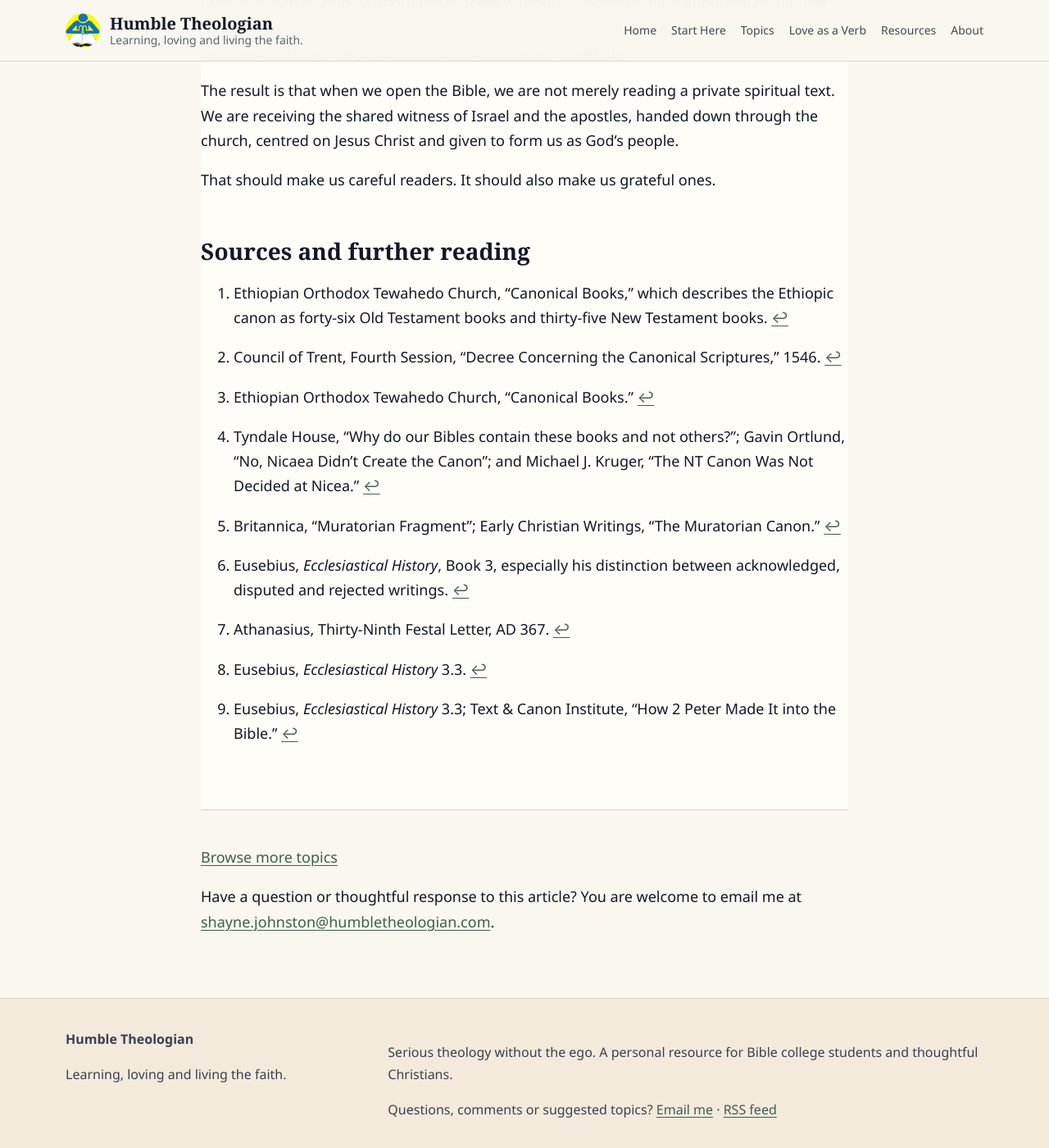
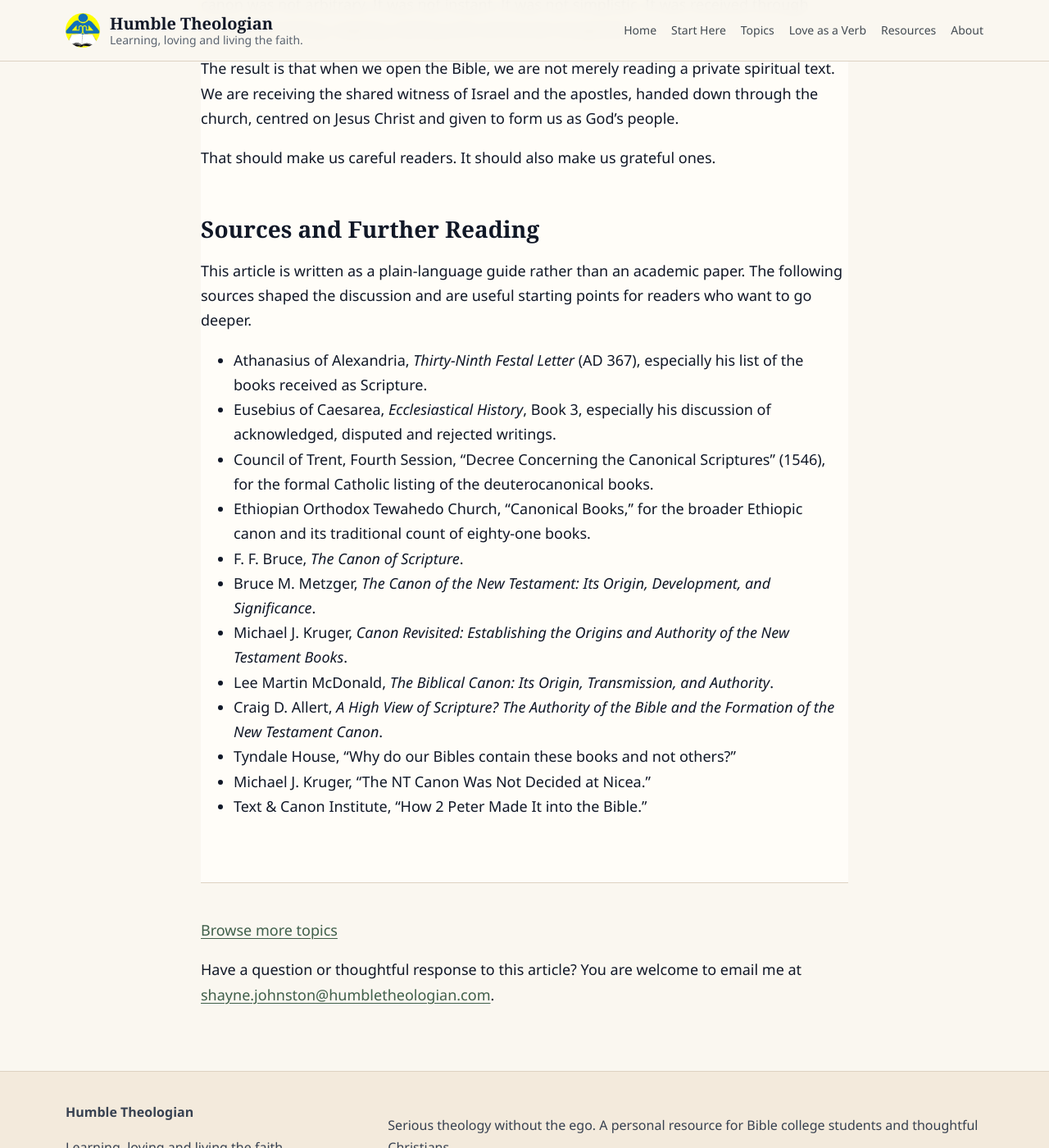
Before and after one commit to humbletheologian/humble-theologian, a Jekyll site: the page built from _posts/2026-06-23-how-we-got-the-bible.md, in a window 1280 px wide and 1400 px high, scrolled down 6328 px. Shown: the whole window at 82% size. Built offline with Jekyll 4.4.1, drawn with Linux system fonts in a browser that asks for light colours; some of the changed text lies outside the part shown.

Commit message:
Add files via upload

```diff
--- a/_posts/2026-06-23-how-we-got-the-bible.md
+++ b/_posts/2026-06-23-how-we-got-the-bible.md
@@ -33,11 +33,11 @@ The biggest difference between Protestant, Catholic, Orthodox and Ethiopian Bibl
 
 Protestant Old Testaments follow the books of the Hebrew Bible, though arranged differently. The Hebrew Bible counts twenty-four books, while Protestants usually count thirty-nine, mostly because books such as Samuel, Kings and Chronicles are divided into two and the twelve minor prophets are counted separately.
 
-Catholic Bibles include the books Protestants often call the Apocrypha and Catholics call the Deuterocanonical books. These include Tobit, Judith, Wisdom, Sirach, Baruch, 1 and 2 Maccabees and additions to Esther and Daniel. These books were part of the wider Greek-speaking Jewish and Christian scriptural world and were included in the Latin Vulgate tradition. At the Council of Trent in 1546, the Catholic Church formally listed these books as canonical in response to Reformation-era disputes.[^2]
+Catholic Bibles include the books Protestants often call the Apocrypha and Catholics call the Deuterocanonical books. These include Tobit, Judith, Wisdom, Sirach, Baruch, 1 and 2 Maccabees and additions to Esther and Daniel. These books were part of the wider Greek-speaking Jewish and Christian scriptural world and were included in the Latin Vulgate tradition. At the Council of Trent in 1546, the Catholic Church formally listed these books as canonical in response to Reformation-era disputes.
 
 Eastern Orthodox churches tend to use the Septuagint, the ancient Greek translation of the Jewish Scriptures, as their Old Testament base. This usually means a wider Old Testament than both Protestant and Catholic Bibles. The exact list can vary between Orthodox traditions, but it commonly includes books such as 1 Esdras, 3 Maccabees, Psalm 151 and the Prayer of Manasseh.
 
-The Ethiopian Orthodox Tewahedo tradition is broader again. Its own account says its canon contains forty-six Old Testament books and thirty-five New Testament books, for a total of eighty-one. It also preserves books such as Enoch and Jubilees, which are especially important for the history of Jewish thought before and around the time of Jesus.[^3]
+The Ethiopian Orthodox Tewahedo tradition is broader again. Its own account says its canon contains forty-six Old Testament books and thirty-five New Testament books, for a total of eighty-one. It also preserves books such as Enoch and Jubilees, which are especially important for the history of Jewish thought before and around the time of Jesus.
 
 So why the difference? It is not mainly because Christians disagree about Jesus. It is because early Christians inherited a complex Jewish scriptural world. Some communities were shaped more by the Hebrew textual tradition. Others were shaped more by the Greek Septuagint tradition. Over time, the Reformation pushed Protestants toward the Hebrew canon for the Old Testament, while Catholic and Orthodox traditions retained wider inherited collections.
 
@@ -107,14 +107,19 @@ The result is that when we open the Bible, we are not merely reading a private s
 
 That should make us careful readers. It should also make us grateful ones.
 
-## Sources and further reading
+## Sources and Further Reading
 
-[^1]: Ethiopian Orthodox Tewahedo Church, “Canonical Books,” which describes the Ethiopic canon as forty-six Old Testament books and thirty-five New Testament books.
-[^2]: Council of Trent, Fourth Session, “Decree Concerning the Canonical Scriptures,” 1546.
-[^3]: Ethiopian Orthodox Tewahedo Church, “Canonical Books.”
-[^4]: Tyndale House, “Why do our Bibles contain these books and not others?”; Gavin Ortlund, “No, Nicaea Didn’t Create the Canon”; and Michael J. Kruger, “The NT Canon Was Not Decided at Nicea.”
-[^5]: Britannica, “Muratorian Fragment”; Early Christian Writings, “The Muratorian Canon.”
-[^6]: Eusebius, *Ecclesiastical History*, Book 3, especially his distinction between acknowledged, disputed and rejected writings.
-[^7]: Athanasius, Thirty-Ninth Festal Letter, AD 367.
-[^8]: Eusebius, *Ecclesiastical History* 3.3.
-[^9]: Eusebius, *Ecclesiastical History* 3.3; Text & Canon Institute, “How 2 Peter Made It into the Bible.”
+This article is written as a plain-language guide rather than an academic paper. The following sources shaped the discussion and are useful starting points for readers who want to go deeper.
+
+- Athanasius of Alexandria, *Thirty-Ninth Festal Letter* (AD 367), especially his list of the books received as Scripture.
+- Eusebius of Caesarea, *Ecclesiastical History*, Book 3, especially his discussion of acknowledged, disputed and rejected writings.
+- Council of Trent, Fourth Session, “Decree Concerning the Canonical Scriptures” (1546), for the formal Catholic listing of the deuterocanonical books.
+- Ethiopian Orthodox Tewahedo Church, “Canonical Books,” for the broader Ethiopic canon and its traditional count of eighty-one books.
+- F. F. Bruce, *The Canon of Scripture*.
+- Bruce M. Metzger, *The Canon of the New Testament: Its Origin, Development, and Significance*.
+- Michael J. Kruger, *Canon Revisited: Establishing the Origins and Authority of the New Testament Books*.
+- Lee Martin McDonald, *The Biblical Canon: Its Origin, Transmission, and Authority*.
+- Craig D. Allert, *A High View of Scripture? The Authority of the Bible and the Formation of the New Testament Canon*.
+- Tyndale House, “Why do our Bibles contain these books and not others?”
+- Michael J. Kruger, “The NT Canon Was Not Decided at Nicea.”
+- Text & Canon Institute, “How 2 Peter Made It into the Bible.”
```
Also changed, not shown: other parts of _posts/2026-06-23-how-we-got-the-bible.md (+6 -6 lines).
